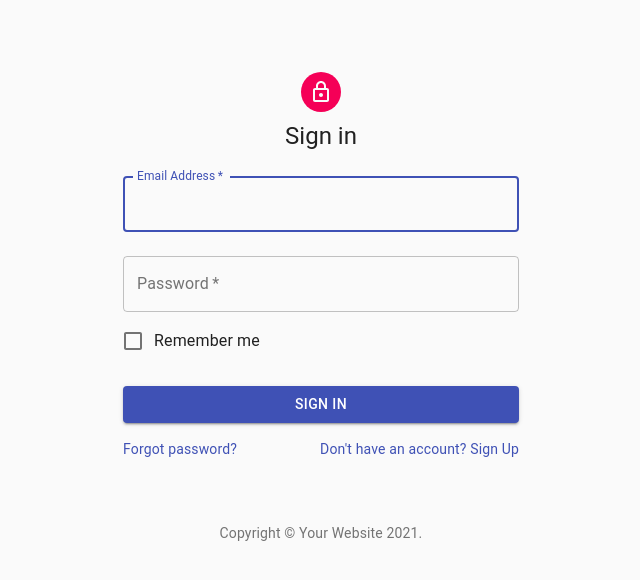
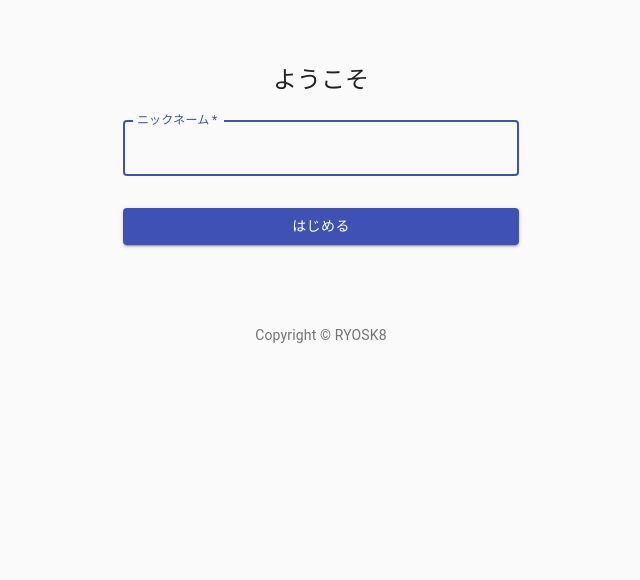
Before and after one commit to ryosk8/idobatakaigi, a React (Create React App) app: page / in a window 1280 px wide. Shown: the top 580 px of the page, without its empty margins (319-959 px from the left). Built offline with nearby package versions, Linux system fonts and the light colour scheme.

Commit message:
create setName

```diff
--- a/src/components/App.js
+++ b/src/components/App.js
@@ -1,6 +1,8 @@
-import React from 'react';
+import React ,{useState}from 'react';
 import SignIn from './SignIn';
 
 export default () => {
-  return <SignIn/>;
+  const [name,setName] = useState('');
+  console.log({name});
+  return <SignIn setName ={setName}/>;
 };
--- a/src/components/SignIn.js
+++ b/src/components/SignIn.js
@@ -1,14 +1,9 @@
 import React from 'react';
-import Avatar from '@material-ui/core/Avatar';
 import Button from '@material-ui/core/Button';
 import CssBaseline from '@material-ui/core/CssBaseline';
 import TextField from '@material-ui/core/TextField';
-import FormControlLabel from '@material-ui/core/FormControlLabel';
-import Checkbox from '@material-ui/core/Checkbox';
 import Link from '@material-ui/core/Link';
-import Grid from '@material-ui/core/Grid';
 import Box from '@material-ui/core/Box';
-import LockOutlinedIcon from '@material-ui/icons/LockOutlined';
 import Typography from '@material-ui/core/Typography';
 import { makeStyles } from '@material-ui/core/styles';
 import Container from '@material-ui/core/Container';
@@ -17,11 +12,14 @@ function Copyright() {
   return (
     <Typography variant="body2" color="textSecondary" align="center">
       {'Copyright © '}
-      <Link color="inherit" href="https://material-ui.com/">
-        Your Website
-      </Link>{' '}
-      {new Date().getFullYear()}
-      {'.'}
+     <Link
+       color="inherit"
+       href="https://ryosk8.github.io/portfolio/"
+       target ="_brank"
+       rel ="noopener"
+      >
+          RYOSK8
+      </Link>
     </Typography>
   );
 }
@@ -46,18 +44,15 @@ const useStyles = makeStyles((theme) => ({
   },
 }));
 
-export default function SignIn() {
+export default function SignIn({ setName }) {
   const classes = useStyles();
 
   return (
     <Container component="main" maxWidth="xs">
       <CssBaseline />
       <div className={classes.paper}>
-        <Avatar className={classes.avatar}>
-          <LockOutlinedIcon />
-        </Avatar>
         <Typography component="h1" variant="h5">
-          Sign in
+          ようこそ
         </Typography>
         <form className={classes.form} noValidate>
           <TextField
@@ -65,26 +60,10 @@ export default function SignIn() {
             margin="normal"
             required
             fullWidth
-            id="email"
-            label="Email Address"
-            name="email"
-            autoComplete="email"
+            id="name"
+            label="ニックネーム"
+            name="name"
             autoFocus
-          />
-          <TextField
-            variant="outlined"
-            margin="normal"
-            required
-            fullWidth
-            name="password"
-            label="Password"
-            type="password"
-            id="password"
-            autoComplete="current-password"
-          />
-          <FormControlLabel
-            control={<Checkbox value="remember" color="primary" />}
-            label="Remember me"
           />
           <Button
             type="submit"
@@ -93,20 +72,8 @@ export default function SignIn() {
             color="primary"
             className={classes.submit}
           >
-            Sign In
+            はじめる
           </Button>
-          <Grid container>
-            <Grid item xs>
-              <Link href="#" variant="body2">
-                Forgot password?
-              </Link>
-            </Grid>
-            <Grid item>
-              <Link href="#" variant="body2">
-                {"Don't have an account? Sign Up"}
-              </Link>
-            </Grid>
-          </Grid>
         </form>
       </div>
       <Box mt={8}>
```
